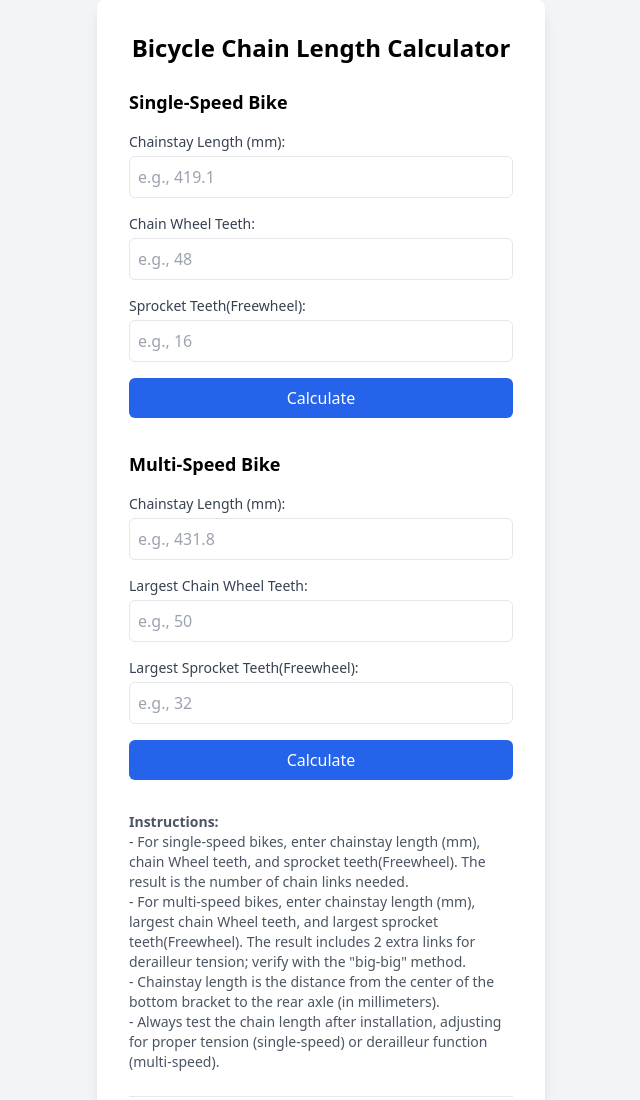
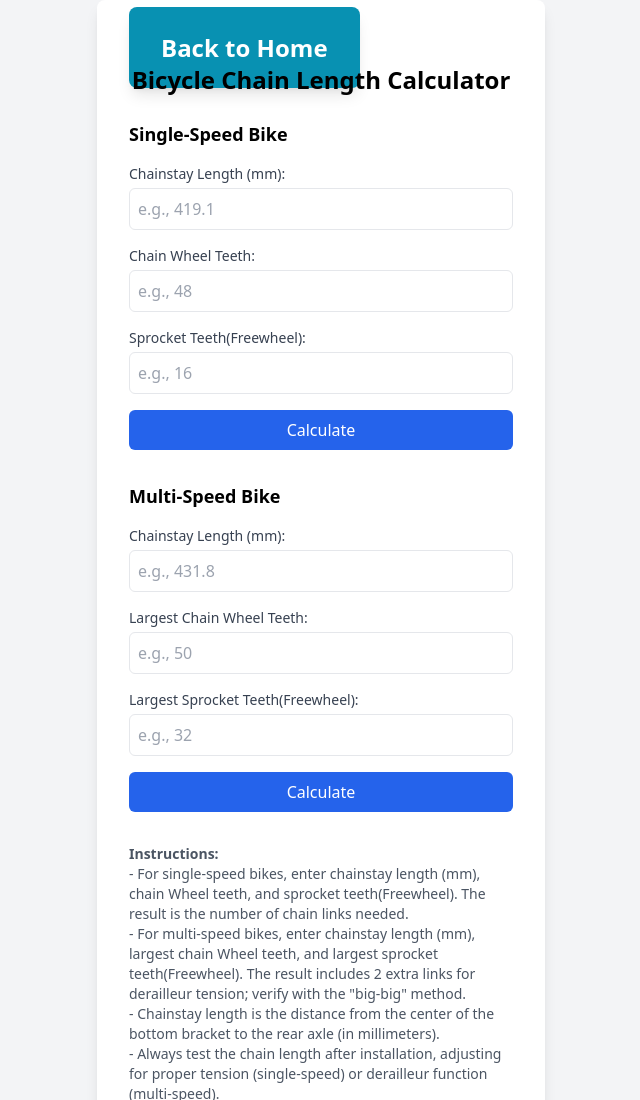
Before and after one commit to Samantha-web/chainlinkcal, a plain HTML site: page index.html in a window 1280 px wide. Shown: the top 1100 px of the page, without its empty margins (319-959 px from the left). Drawn offline with nearby package versions, Linux system fonts and the light colour scheme.

Commit message:
Update with home page

```diff
--- a/index.html
+++ b/index.html
@@ -17,6 +17,8 @@
   </head>
   <body class="bg-gray-100 flex items-center justify-center min-h-screen">
     <div class="bg-white p-8 rounded-lg shadow-lg w-full max-w-md">
+      <a href="https://samantha-web.github.io/navigationhub/" class="w-full bg-cyan-600 text-white text-2xl font-semibold py-6 px-8 rounded-lg shadow-lg hover:bg-cyan-700 transition duration-300 transform group-hover:scale-105"
+          >Back to Home</a>
       <h1 class="text-2xl font-bold mb-6 text-center">
         Bicycle Chain Length Calculator
       </h1>
```
